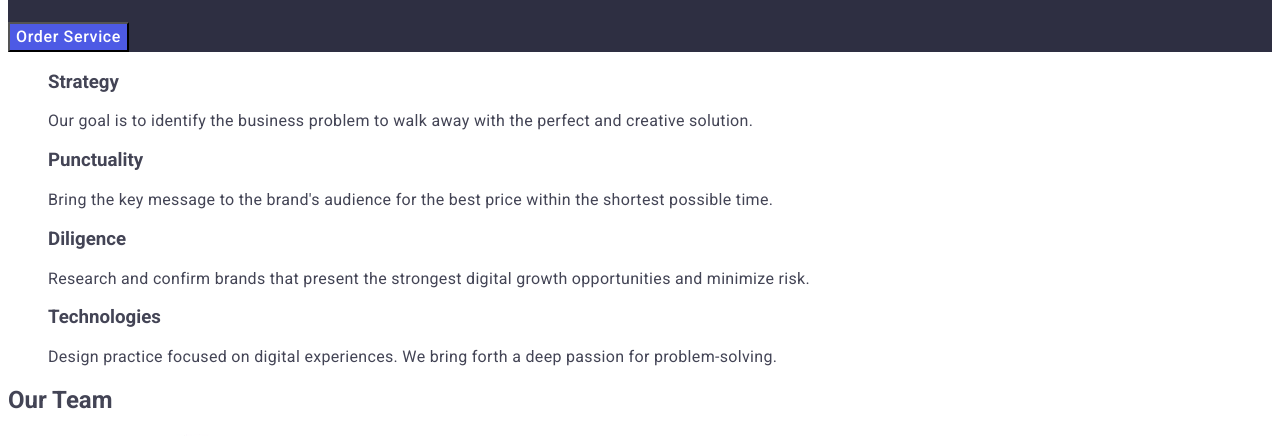
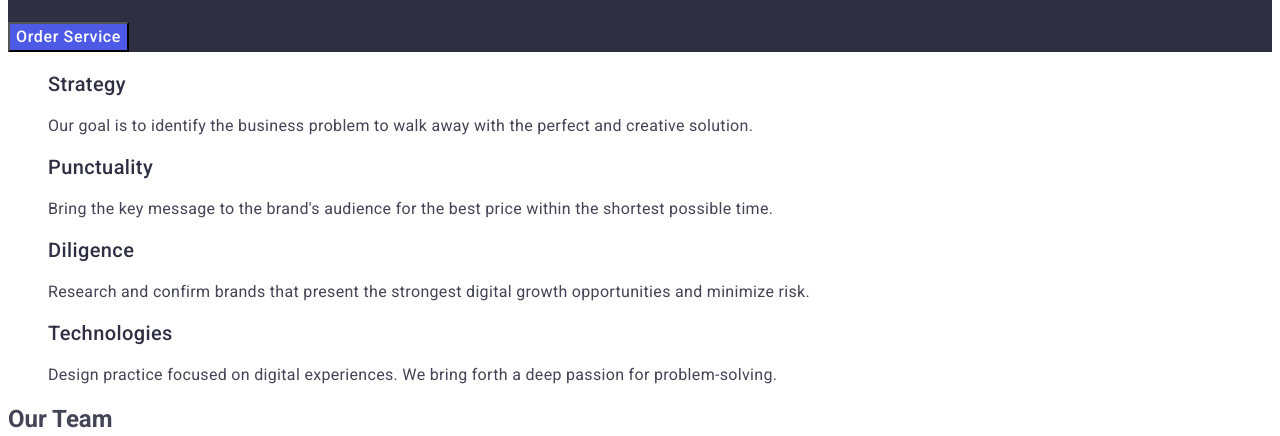
Before and after one commit to Gavrilenko2304/goit-markup-hw-02, a plain HTML site: page index.html in a window 1280 px wide. Shown: the part 312-748 px from the top of the page. Drawn offline with Linux system fonts and the light colour scheme.

Commit message:
corection3

```diff
--- a/css/style.css
+++ b/css/style.css
@@ -108,7 +108,7 @@ a {
 }
 .section-one-item {
 }
-.section-one-title.third {
+.section-one-title-third {
   color: #2e2f42;
   font-size: 20px;
   font-weight: 500;
--- a/index.html
+++ b/index.html
@@ -56,28 +56,28 @@
       <section class="section-one">
         <ul class="section-one-list">
           <li class="section-one-item">
-            <h3 class="section-one-title.third">Strategy</h3>
+            <h3 class="section-one-title-third">Strategy</h3>
             <p class="section-one-text">
               Our goal is to identify the business problem to walk away with the
               perfect and creative solution.
             </p>
           </li>
           <li class="section-one-item">
-            <h3 class="section-one-title.third">Punctuality</h3>
+            <h3 class="section-one-title-third">Punctuality</h3>
             <p class="section-one-text">
               Bring the key message to the brand's audience for the best price
               within the shortest possible time.
             </p>
           </li>
           <li class="section-one-item">
-            <h3 class="section-one-title.third">Diligence</h3>
+            <h3 class="section-one-title-third">Diligence</h3>
             <p class="section-one-text">
               Research and confirm brands that present the strongest digital
               growth opportunities and minimize risk.
             </p>
           </li>
           <li class="section-one-item">
-            <h3 class="section-one-title.third">Technologies</h3>
+            <h3 class="section-one-title-third">Technologies</h3>
             <p class="section-one-text">
               Design practice focused on digital experiences. We bring forth a
               deep passion for problem-solving.
```
